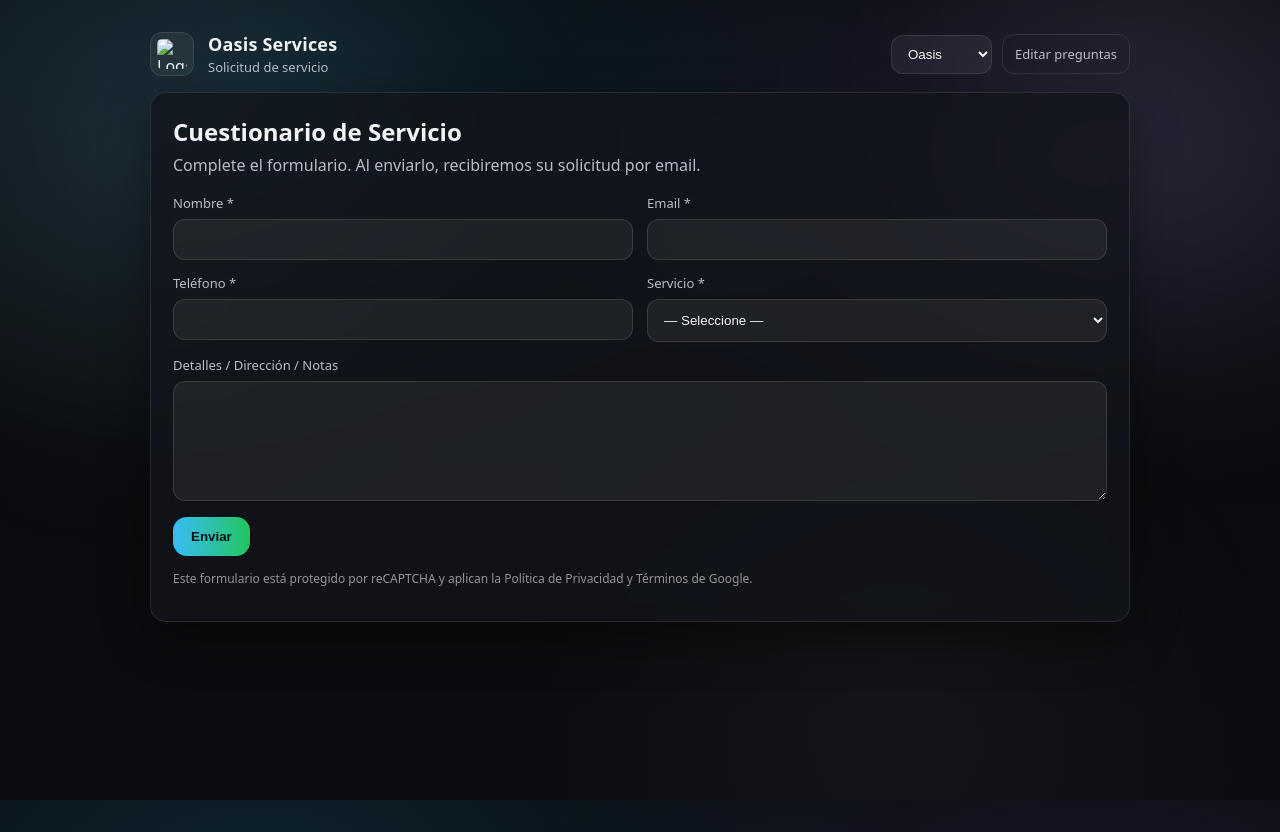
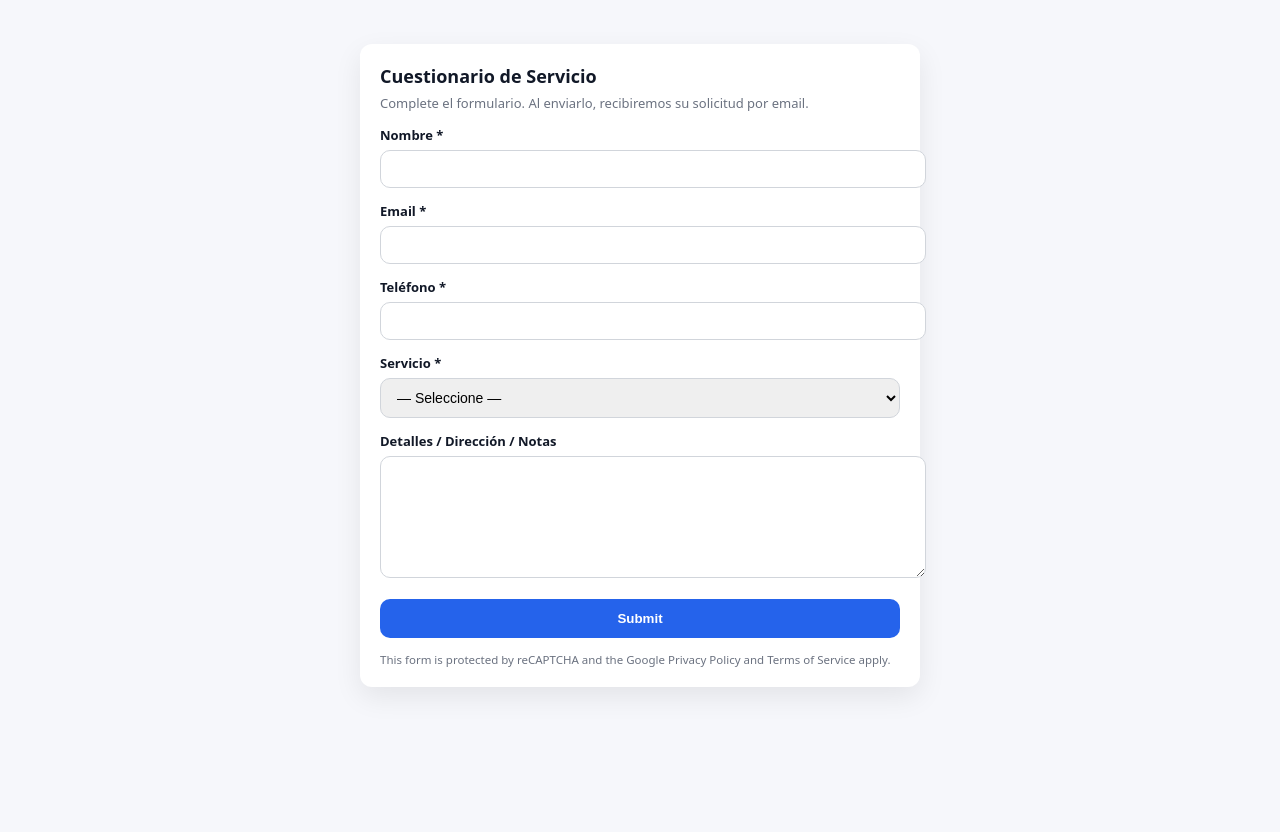
Before and after one commit to eliezelapolinaris2017-lab/secure-form-email-backend, a website: page index.html in a window 1280 px wide. After the commit the page ends 800 px from the top, so only its background shows below. Drawn offline with Linux system fonts and the light colour scheme.

Commit message:
Update index.html

```diff
--- a/index.html
+++ b/index.html
@@ -3,60 +3,141 @@
 <head>
   <meta charset="utf-8" />
   <meta name="viewport" content="width=device-width,initial-scale=1" />
-  <title>Formulario de Servicio</title>
-  <link rel="stylesheet" href="./styles.css" />
+  <title>Cuestionario de Servicio</title>
 
-  <!-- Cambia este site key por el de reCAPTCHA v3 (SITE KEY, NO el secret) -->
+  <style>
+    body{
+      margin:0;
+      font-family:system-ui,-apple-system,Segoe UI,Roboto,Arial;
+      background:#f6f7fb;
+      color:#111827;
+    }
+    .wrap{max-width:560px;margin:28px auto;padding:16px}
+    .card{
+      background:#fff;
+      border-radius:12px;
+      padding:20px;
+      box-shadow:0 10px 28px rgba(0,0,0,.08);
+    }
+    h1{margin:0 0 6px;font-size:18px}
+    p{margin:0 0 14px;font-size:13px;color:#6b7280}
+    label{display:block;margin-top:14px;font-weight:700;font-size:13px}
+    input,select,textarea{
+      width:100%;
+      margin-top:6px;
+      padding:10px 12px;
+      border:1px solid #d1d5db;
+      border-radius:10px;
+      font-size:14px;
+    }
+    textarea{min-height:100px;resize:vertical}
+    button{
+      margin-top:16px;
+      width:100%;
+      padding:12px;
+      background:#2563eb;
+      color:#fff;
+      border:none;
+      border-radius:10px;
+      font-weight:800;
+      cursor:pointer;
+    }
+    button:disabled{opacity:.6}
+    .msg{margin-top:10px;font-size:13px}
+    .ok{color:#0a7b34;font-weight:800}
+    .err{color:#b42318;font-weight:800}
+    .legal{margin-top:14px;font-size:11.5px;color:#6b7280}
+  </style>
+
+  <!-- CONFIG -->
+  <script>
+    const SITE_KEY = "6LdB4jAsAAAAALaPzH7IBial1E3b5I4PG77-P15n";
+    const BACKEND_URL = "https://secure-form-email-backend.onrender.com"; // ← CAMBIA ESTO
+  </script>
+
+  <!-- Google reCAPTCHA v3 -->
   <script src="https://www.google.com/recaptcha/api.js?render=6LdB4jAsAAAAALaPzH7IBial1E3b5I4PG77-P15n"></script>
 </head>
+
 <body>
-  <div class="bg"></div>
+  <div class="wrap">
+    <div class="card">
+      <h1>Cuestionario de Servicio</h1>
+      <p>Complete el formulario. Al enviarlo, recibiremos su solicitud por email.</p>
 
-  <main class="wrap">
-    <header class="brand">
-      <div class="brand-left">
-        <img id="brandLogo" class="logo" src="./assets/logos/oasis.png" alt="Logo" />
-        <div class="brand-text">
-          <div id="brandName" class="brand-name">Oasis Services</div>
-          <div id="brandTag" class="brand-tag">Solicitud de servicio</div>
-        </div>
-      </div>
+      <form id="form">
+        <label>Nombre *</label>
+        <input name="name" required>
 
-      <div class="brand-right">
-        <select id="brandSelect" class="select">
-          <option value="oasis">Oasis</option>
-          <option value="nexus">Nexus</option>
-          <option value="cynthias">Cynthia’s</option>
+        <label>Email *</label>
+        <input name="email" type="email" required>
+
+        <label>Teléfono *</label>
+        <input name="phone" required>
+
+        <label>Servicio *</label>
+        <select name="service" required>
+          <option value="">— Seleccione —</option>
+          <option>Instalación</option>
+          <option>Mantenimiento</option>
+          <option>Diagnóstico / Reparación</option>
+          <option>Cotización</option>
         </select>
 
-        <a class="admin-link" href="./admin.html">Editar preguntas</a>
-      </div>
-    </header>
+        <label>Detalles / Dirección / Notas</label>
+        <textarea name="details"></textarea>
 
-    <section class="card">
-      <h1 class="title">Cuestionario de Servicio</h1>
-      <p class="sub">Complete el formulario. Al enviarlo, recibiremos su solicitud por email.</p>
+        <button type="submit" id="btn">Submit</button>
+        <div class="msg" id="msg"></div>
 
-      <form id="dynamicForm" class="form"></form>
-
-      <div class="actions">
-        <button id="submitBtn" type="button" class="btn">Enviar</button>
-        <span id="status" class="status"></span>
-      </div>
-
-      <p class="legal">
-        Este formulario está protegido por reCAPTCHA y aplican la Política de Privacidad y Términos de Google.
-      </p>
-    </section>
-  </main>
+        <div class="legal">
+          This form is protected by reCAPTCHA and the Google Privacy Policy and Terms of Service apply.
+        </div>
+      </form>
+    </div>
+  </div>
 
   <script>
-    // 👇 Cambia tu endpoint cuando pongas dominio propio.
-    // Ejemplo final: https://api.tudominio.com/api/submit
-    window.API_URL = "https://secure-form-email-backend.onrender.com/api/submit";
-    window.RECAPTCHA_SITE_KEY = "6LdB4jAsAAAAALaPzH7IBial1E3b5I4PG77-P15n";
+    const form = document.getElementById("form");
+    const btn = document.getElementById("btn");
+    const msg = document.getElementById("msg");
+
+    form.addEventListener("submit", async (e) => {
+      e.preventDefault();
+      btn.disabled = true;
+      btn.textContent = "Enviando…";
+      msg.textContent = "";
+
+      const data = Object.fromEntries(new FormData(form).entries());
+
+      try {
+        const token = await grecaptcha.execute(SITE_KEY, { action: "submit_form" });
+
+        const res = await fetch(BACKEND_URL + "/api/submit", {
+          method: "POST",
+          headers: { "Content-Type": "application/json" },
+          body: JSON.stringify({
+            name: data.name,
+            email: data.email,
+            phone: data.phone,
+            service: data.service,
+            details: data.details,
+            recaptchaToken: token
+          })
+        });
+
+        const out = await res.json();
+        if (!res.ok) throw new Error(out.error);
+
+        msg.innerHTML = `<span class="ok">Formulario enviado correctamente ✅</span>`;
+        form.reset();
+      } catch (err) {
+        msg.innerHTML = `<span class="err">Error al enviar. Intente nuevamente.</span>`;
+      } finally {
+        btn.disabled = false;
+        btn.textContent = "Submit";
+      }
+    });
   </script>
-
-  <script src="./app.js"></script>
 </body>
 </html>
```
